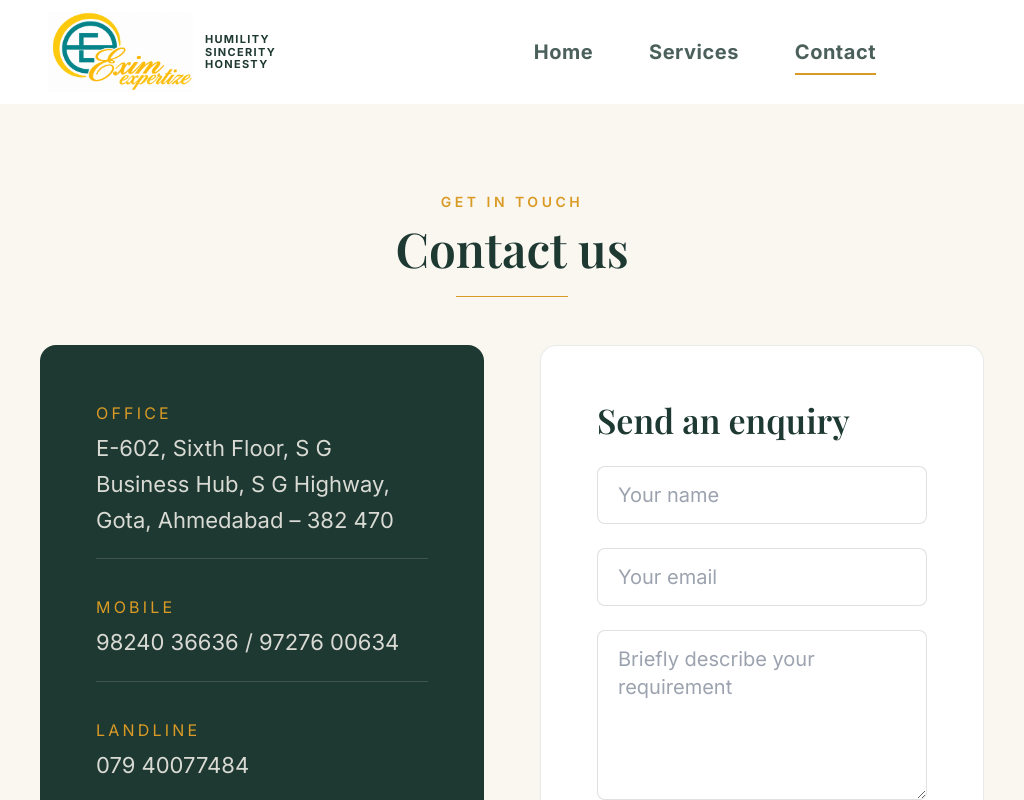
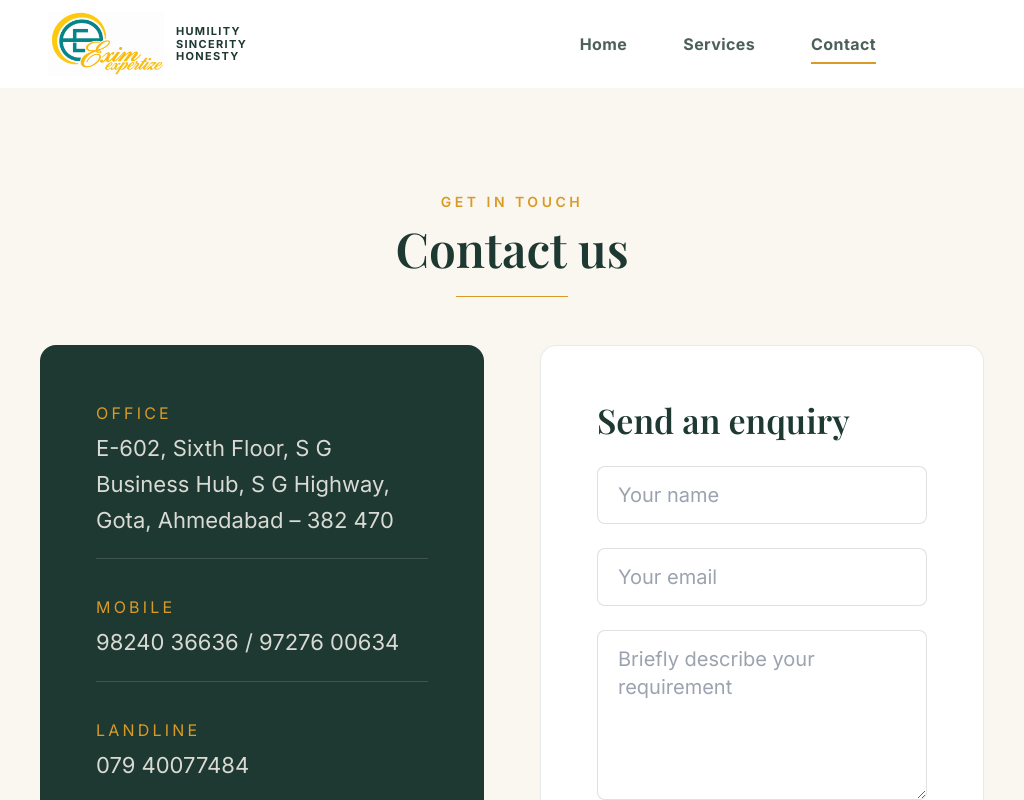
Before and after one commit to Aniket52603/exim-expertize, a React (Vite) app: page /contact in a window 1024 px wide. Shown: the top 800 px of the page. Built offline with nearby package versions, Linux system fonts and the light colour scheme.

Commit message:
Fix responsive layout and hero positioning

```diff
--- a/src/components/Logo.jsx
+++ b/src/components/Logo.jsx
@@ -10,7 +10,7 @@ export default function Logo({ dark = false, className = "h-[80px]" }) {
         src="/logo.png"
         alt="Exim Expertize"
         className={
-          className +
+          "brand-logo " + className +
           " w-auto transition-transform duration-500"
         }
       />
--- a/src/components/Nav.jsx
+++ b/src/components/Nav.jsx
@@ -35,7 +35,7 @@ export default function Nav() {
         <Logo />
 
         {/* Desktop Navigation */}
-        <nav className="hidden items-center gap-12 md:flex lg:translate-x-[-100px] lg:gap-14">
+        <nav className="site-nav hidden items-center gap-12 md:flex lg:translate-x-[-100px] lg:gap-14">
           {NAV.map(([label, href]) => (
             <NavLink
               key={href}
--- a/src/index.css
+++ b/src/index.css
@@ -183,6 +183,44 @@ nav {
   max-width: 100%;
 }
 
+/* Keep medium desktop viewports aligned with the wide desktop composition. */
+@media (min-width: 1024px) and (max-width: 1199px) {
+  header > div {
+    padding-left: 2rem;
+    padding-right: 2rem;
+  }
+
+  .brand-logo {
+    height: 64px;
+  }
+
+  .site-nav {
+    gap: 2.5rem;
+    transform: none;
+  }
+
+  .site-nav a {
+    font-size: 1rem;
+  }
+
+  .hero-section > div:last-child > div {
+    padding-top: 8rem;
+  }
+
+  .hero-title {
+    font-size: 3.75rem;
+  }
+
+  .hero-description {
+    max-width: 34rem;
+    font-size: 1rem;
+  }
+
+  .hero-actions {
+    margin-top: 2.25rem;
+  }
+}
+
 @media (prefers-reduced-motion: reduce) {
   html {
     scroll-behavior: auto;
--- a/src/pages/Home.jsx
+++ b/src/pages/Home.jsx
@@ -9,7 +9,7 @@ export default function Home() {
     <>
       {/* ================= HERO SECTION ================= */}
      {/* ================= HERO SECTION ================= */}
-<section className="relative min-h-[680px] w-full overflow-hidden sm:min-h-[720px] lg:min-h-[780px]">
+<section className="hero-section relative min-h-[680px] w-full overflow-hidden sm:min-h-[720px] lg:min-h-[780px]">
 
   {/* ================= CARGO SHIP WALLPAPER ================= */}
   <div className="absolute inset-0 h-full w-full">
@@ -51,7 +51,7 @@ export default function Home() {
         </p>
 
         <h1
-          className="
+          className="hero-title
             font-display
             text-4xl
             leading-[1.05]
@@ -79,7 +79,7 @@ export default function Home() {
       <div className="w-full">
 
         <p
-          className="
+          className="hero-description
             mt-6
             max-w-2xl
             text-base
@@ -102,7 +102,7 @@ export default function Home() {
     {/* ================= BUTTONS ================= */}
     <Reveal delay={280}>
       <div
-          className="
+          className="hero-actions
           mt-9
           flex
           flex-wrap
```
